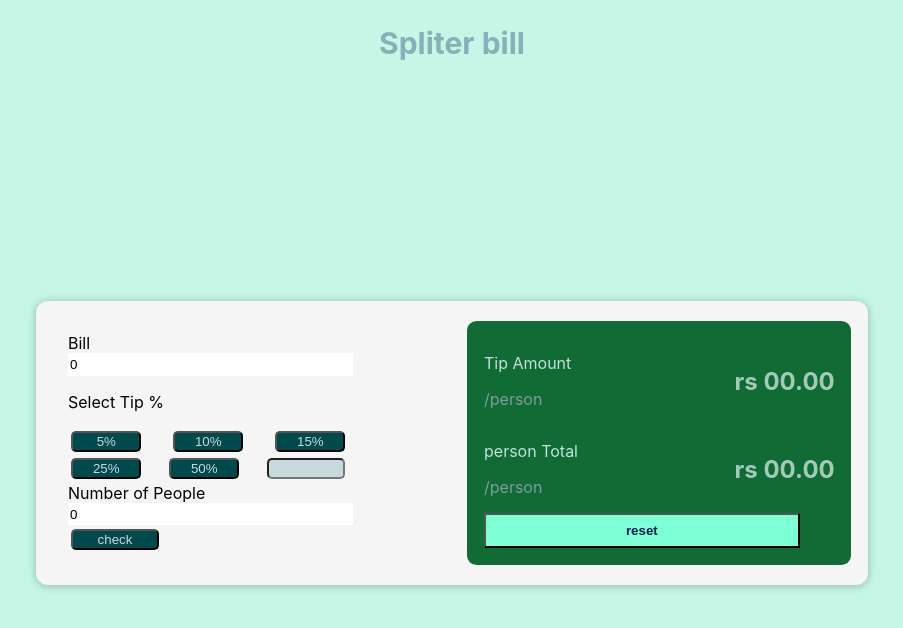
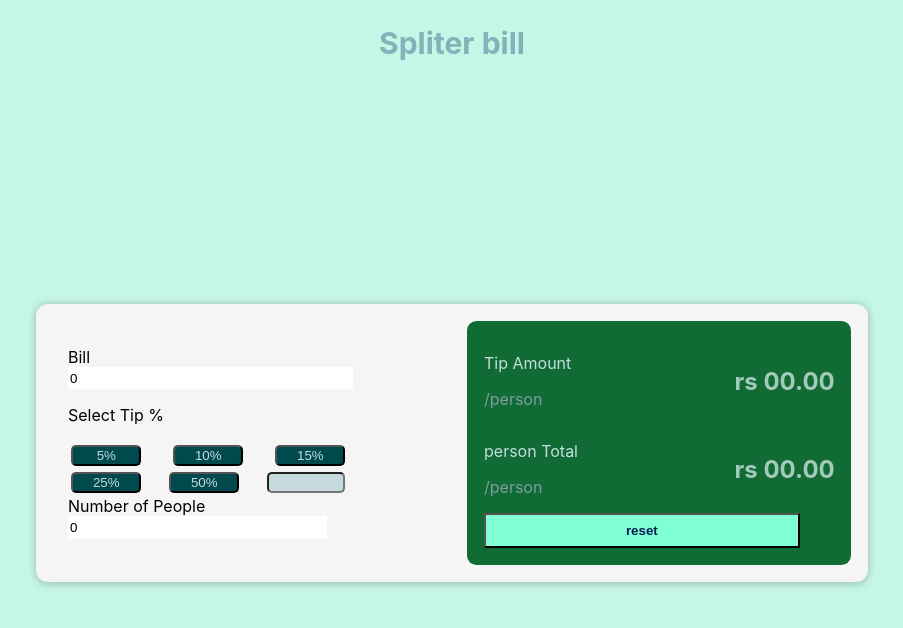
Before and after one commit to raunakagarwal16/tip-calculator, a React (Create React App) app: page / in a window 1280 px wide. Shown: the top 628 px of the page, without its empty margins (188-1091 px from the left). Built offline with nearby package versions, Linux system fonts and the light colour scheme.

Commit message:
custom input changes
fixed custom input and total input using use effect

```diff
--- a/src/body.css
+++ b/src/body.css
@@ -26,6 +26,7 @@ h2 {
   width: 65%;
   margin: auto;
   background-color: whitesmoke;
+  max-width: 880px;
 }
 .Container {
   display: flex;
--- a/src/body.js
+++ b/src/body.js
@@ -1,5 +1,5 @@
 import { div } from "prelude-ls";
-import { useState } from "react";
+import { useState, useEffect } from "react";
 import "./body.css";
 
 const Body = () => {
@@ -8,13 +8,14 @@ const Body = () => {
 
   const [tipOutput, setTipOutput] = useState("");
   const [customInput, setCustomInput] = useState("");
+  const [totalOutput, setTotalOutput] = useState();
 
   const amountChangeHandler = (e) => {
     setBillAmount(e.target.value);
   };
   const noOfPEopleChange = (e) => {
     setNoOfPeople(e.target.value);
-    customTip();
+    // customTip();
   };
   const customInputHandler = (e) => {
     setCustomInput(e.target.value);
@@ -28,10 +29,10 @@ const Body = () => {
     setCustomInput("");
   };
 
-  const customTip = () => {
-    // if (customInput !== "") {
-    setTipOutput(totalOutput * (customInput / 100));
-  };
+  // const customTip = () => {
+  //   // if (customInput !== "") {
+  //   setTipOutput(totalOutput * (customInput / 100));
+  // };
   const btnHandler = (percentValue) => {
     setTipOutput(totalOutput * (percentValue / 100));
   };
@@ -48,8 +49,23 @@ const Body = () => {
   //         }
 
   //     }
-  const totalOutput = billAmount / noOfPeople;
+  // if (billAmount > 0 && noOfPeople > 0) {
+  //   totalOutput = billAmount / noOfPeople;
+  // }
 
+  useEffect(() => {
+    // const customTip = () =>
+
+    // if (customInput !== "") {
+
+    if (billAmount > 0 && noOfPeople > 0) {
+      setTotalOutput(billAmount / noOfPeople);
+    } else {
+      setTotalOutput("rs 00.00");
+    }
+
+    setTipOutput(totalOutput * (customInput / 100));
+  }, [totalOutput, customInput, billAmount, noOfPeople]);
   // billAmount/noOfPeople
 
   //   if
@@ -104,9 +120,6 @@ const Body = () => {
               id="people"
               onChange={noOfPEopleChange}
             />
-            <button className="button" onClick={customTip}>
-              check
-            </button>
           </div>
         </div>
 
```
